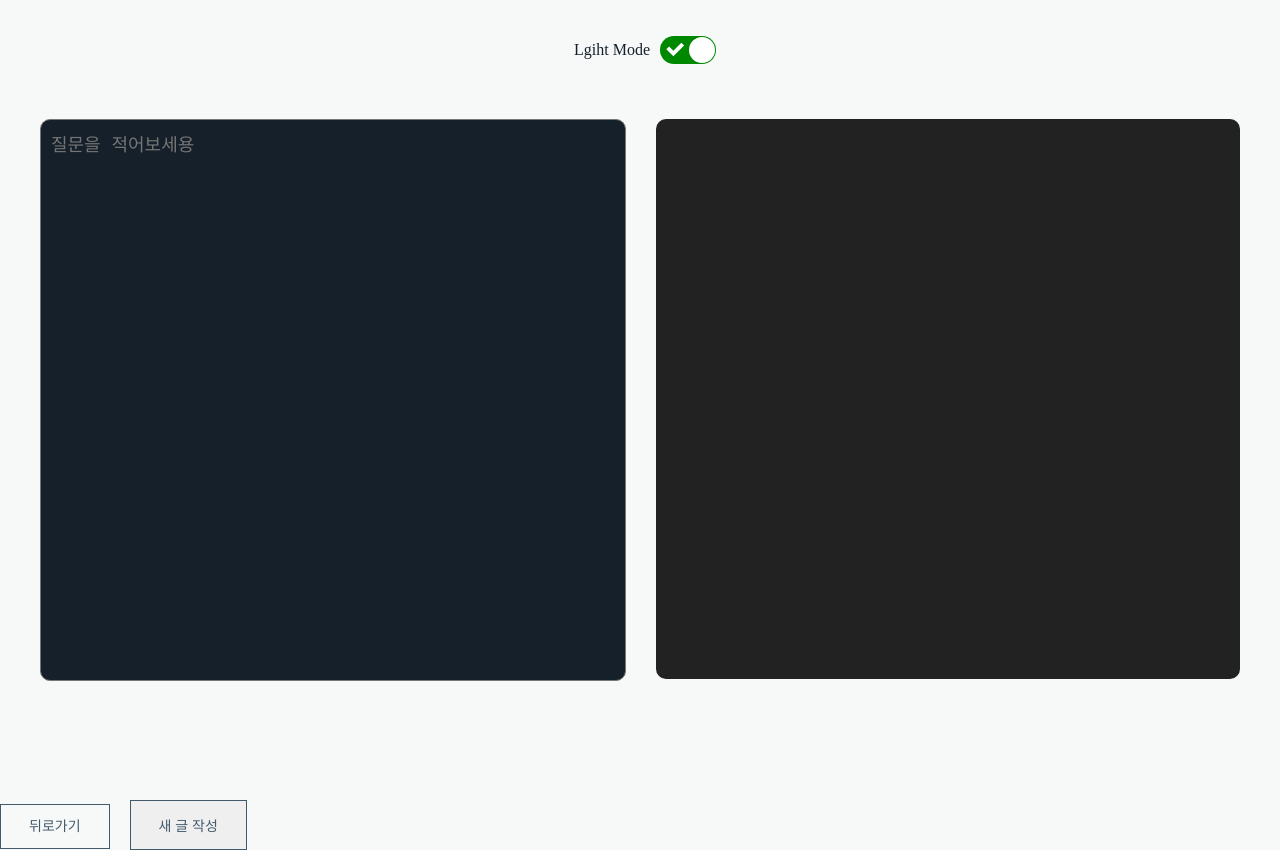
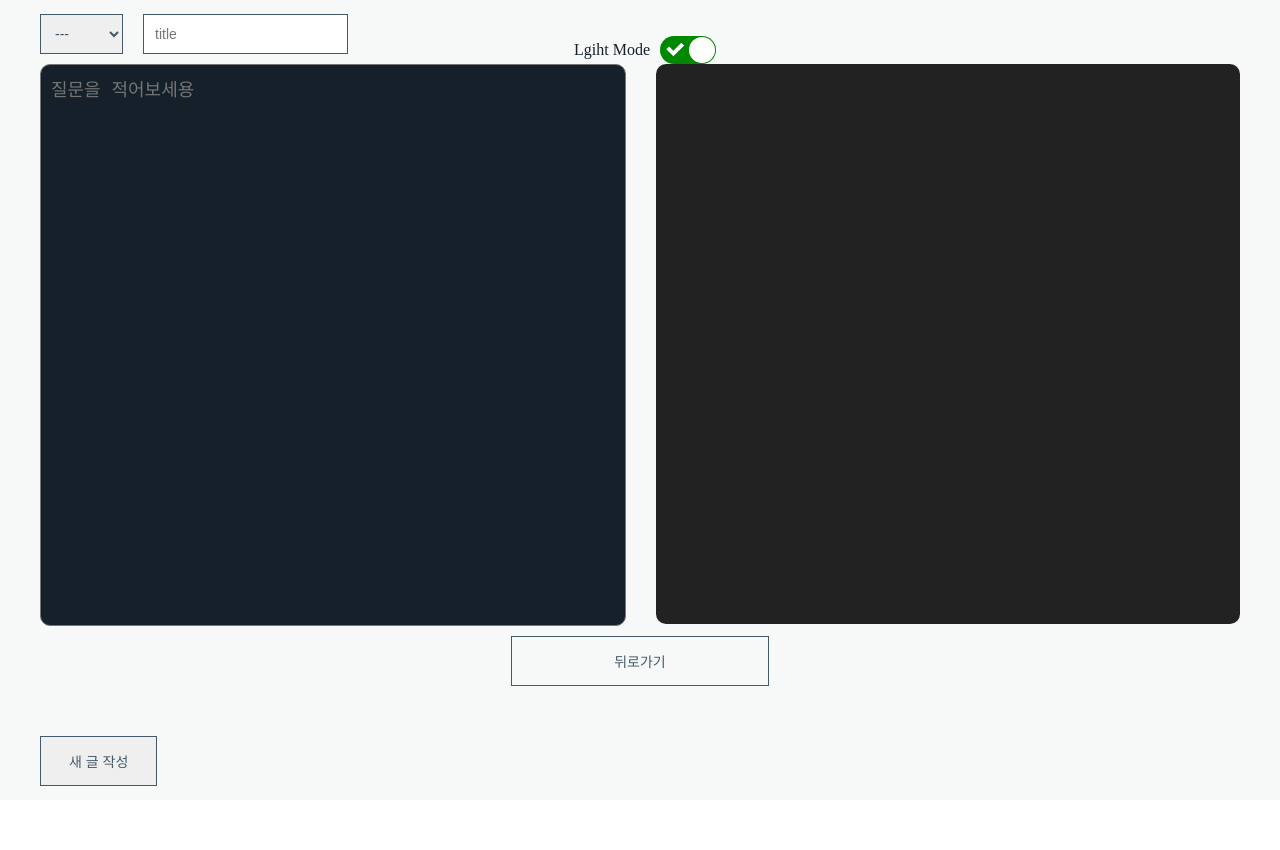
Before and after one commit to Sunghoman/todolist, a React (Create React App) app: page /editor in a window 1280 px wide. After the commit the page ends 800 px from the top, so only its background shows below. Built offline with nearby package versions, Linux system fonts and the light colour scheme; no server answers; data requests are answered from the project's data file; a web font is replaced by a local one.

Commit message:
리스트 화면 새 글 작성 버튼 위치 수정

```diff
--- a/server/db.json
+++ b/server/db.json
@@ -26,6 +26,84 @@
       "date": "2022-10-13",
       "tag": "react",
       "comments": []
+    },
+    {
+      "id": 4
+    },
+    {
+      "markDown": "123",
+      "id": 5
+    },
+    {
+      "2": "",
+      "id": 6
+    },
+    {
+      "title": "2",
+      "markDown": "2",
+      "tag": "2",
+      "id": 7
+    },
+    {
+      "title": "질문입니다!!",
+      "markDown": "질문입니다!!",
+      "id": 8
+    },
+    {
+      "markDown": "질문입니다~~~~~~~~~~~~~~~~",
+      "id": 9
+    },
+    {
+      "markDown": "모르겠습니다ㅠㅠ",
+      "id": 10
+    },
+    {
+      "markDown": "123",
+      "id": 11
+    },
+    {
+      "markDown": {
+        "markDown": "123",
+        "title": "title"
+      },
+      "id": 12
+    },
+    {
+      "markDown": {
+        "markDown": "123",
+        "title": "title",
+        "tag": "react"
+      },
+      "id": 13
+    },
+    {
+      "markDown": {
+        "markDown": "너무 어렵네요",
+        "title": "스프링 어려워요",
+        "tag": "spring"
+      },
+      "id": 14
+    },
+    {
+      "markDown": "너무어려워요",
+      "title": "리액트",
+      "tag": "react",
+      "id": 15
+    },
+    {
+      "markDown": "힝",
+      "title": "ㅠㅠ",
+      "tag": "react",
+      "status": "Working",
+      "date": "2022-10-18",
+      "id": 16
+    },
+    {
+      "title": "",
+      "tag": "",
+      "status": "Working",
+      "date": "2022-10-18",
+      "id": 17
     }
   ]
 }
--- a/src/App.css
+++ b/src/App.css
@@ -62,9 +62,11 @@ button {
   flex-direction: row;
   min-height: 100vh;
 }
-.container {
+.editer-wrap {
   max-width: 1200px;
   width: 98%;
+}
+.container {
   margin: auto;
   display: flex;
   justify-content: space-between;
--- a/src/components/todoList/List.jsx
+++ b/src/components/todoList/List.jsx
@@ -1,6 +1,11 @@
 import { useDispatch, useSelector } from "react-redux";
-import { Output, TodoListBody, TodoListItem } from "../../style/list_styled";
-import { MainLink } from "../../style/main_styled";
+import {
+  MainLink,
+  Output,
+  TodoAddButton,
+  TodoListBody,
+  TodoListItem,
+} from "../../style/list_styled";
 import { useChangeTodo } from "../hooks/useChangeTodo";
 import { useNavigate, Outlet } from "react-router-dom";
 import { useEffect } from "react";
@@ -21,10 +26,14 @@ export const List = () => {
 
   return (
     <>
+      <TodoAddButton>
+        <MainLink to="/editor">새 글 작성하기</MainLink>
+      </TodoAddButton>
       <TodoListBody>
         <div>
           {todos.map((todo) => {
             return (
+              <div>
                 <TodoListItem key={todo.id}>
                   <div>Tag: {todo.tag}</div>
                   <div>{todo.title}</div>
@@ -39,10 +48,10 @@ export const List = () => {
                     상세보기
                   </button>
                 </TodoListItem>
+              </div>
             );
           })}
         </div>
-        <MainLink to="/editer">새 글 작성하기</MainLink>
       </TodoListBody>
       <Output className="list-output">
         <Outlet></Outlet>
--- a/src/components/todoList/Main.jsx
+++ b/src/components/todoList/Main.jsx
@@ -36,7 +36,7 @@ export const Main = () => {
               당신의 고민의 흔적이 다른 사람들을 도울 수 있읍니다.
               <br />
             </MainText>
-            <MainLink to="/editer">이 버튼 옮겨야함(새 글 작성)</MainLink>
+            <MainLink to="/editor">이 버튼 옮겨야함(새 글 작성)</MainLink>
           </MainFront>
         </MainContainer>
       </MainPage>
--- a/src/components/todoList/TodoEditor.jsx
+++ b/src/components/todoList/TodoEditor.jsx
@@ -1,8 +1,16 @@
 import React, { useEffect, useState } from "react";
 import { useDispatch } from "react-redux";
 import ReactMarkdown from "react-markdown";
-import { MainButton, MainLink } from "../../style/list_styled";
+import {
+  ButtonSet,
+  Input,
+  MainButton,
+  MainLink,
+  Select,
+  TagAndTitle,
+} from "../../style/list_styled";
 import { addPostDB } from "../../redux/async/post";
+import { useTodo } from "../hooks/useTodo";
 
 const TodoEditor = () => {
   const dispatch = useDispatch(); // 액션을 트리거 해주는 것
@@ -12,11 +20,29 @@ const TodoEditor = () => {
   const [markDown, setMarkdown] = useState();
   const addTodoEditer = () => {
     console.log(markDown);
-    dispatch(addPostDB(markDown));
+    dispatch(addPostDB({ markDown, title, tag, status, date }));
   };
+  const { todo, getInputs, handleChange } = useTodo();
+  const { title, tag, status, date } = todo;
   return (
     <div>
       <div className="wrap">
+        <div className="editer-wrap">
+          <TagAndTitle>
+            <Select name="tag" onChange={handleChange}>
+              <option value="">---</option>
+              <option value="react">React</option>
+              <option value="spring">Spring</option>
+            </Select>
+            <Input
+              id="title"
+              type="text"
+              placeholder="title"
+              name="title"
+              value={title}
+              onChange={getInputs}
+            />
+          </TagAndTitle>
           <div className="container">
             <textarea
               id="markDown"
@@ -30,11 +56,13 @@ const TodoEditor = () => {
               <ReactMarkdown>{markDown}</ReactMarkdown>
             </div>
           </div>
-      </div>
+          <ButtonSet>
             <MainLink to="/">뒤로가기</MainLink>
             <MainButton onClick={addTodoEditer}>새 글 작성</MainButton>
+          </ButtonSet>
+        </div>
+      </div>
     </div>
   );
 };
-
 export default TodoEditor;
--- a/src/features/todoList/apis.js
+++ b/src/features/todoList/apis.js
@@ -3,15 +3,15 @@ import axios from "axios";
 const BASE_URL = "http://localhost:3001";
 
 export const getTodoListEditerApi = async () => {
-  const response = await axios.get(`${BASE_URL}/editer`);
+  const response = await axios.get(`${BASE_URL}/editor`);
   console.log(response.data);
 
   return response.data;
 };
 export const addTodoEditerApi = (todo) => {
   console.log(todo);
-  axios.post(`${BASE_URL}/editer`, { markDown: todo });
+  axios.post(`${BASE_URL}/editor`, todo);
 };
 export const delTodoEditerApi = (id) => {
-  axios.delete(`${BASE_URL}/editer/${id}`);
+  axios.delete(`${BASE_URL}/editor/${id}`);
 };
--- a/src/pages/todoList/TodoList.jsx
+++ b/src/pages/todoList/TodoList.jsx
@@ -16,9 +16,8 @@ const TodoList = () => {
   );
 };
 const TodoListContainer = styled.div`
-  display: grid;
-  grid-template-columns: 36% 65%;
-  grid-template-rows: 10% 90%;
-  column-gap: 20px;
+  display: flex;
+  flex-wrap: wrap;
+  justify-content: space-between;
 `;
 export default TodoList;
--- a/src/style/list_styled.jsx
+++ b/src/style/list_styled.jsx
@@ -1,7 +1,7 @@
 import styled from "styled-components";
 import { Link } from "react-router-dom";
 export const TodoListBody = styled.div`
-  width: 420px;
+  width: 32%;
   overflow: scroll;
   height: 540px;
   ::-webkit-scrollbar {
@@ -21,15 +21,12 @@ export const TodoListItem = styled.div`
   &:hover {
     transform: translateX(3%);
   }
-`
+`;
 export const H4 = styled.h4`
   margin: 20px auto;
 `;
 export const Output = styled.div`
-  grid-row-start: 1;
-  grid-column-start: 2;
-  grid-row-end: 3;
-  width: 100%;
+  width: calc(100% - 34%);
   height: 540px;
   border-radius: 10px;
   background-color: #f7f9f9;
@@ -50,16 +47,46 @@ export const MainButton = styled.button`
     border: 2px solid #7da4c5;
   }
 `;
+export const Select = styled.select`
+  text-decoration: none;
+  color: #435a6b;
+  border: 1px solid #435a6b;
+  padding: 10px;
+  transition: all 0.3s ease;
+  font-size: 14px;
+`;
+export const Input = styled.input`
+  margin-left: 20px;
+  text-decoration: none;
+  color: #435a6b;
+  border: 1px solid #435a6b;
+  padding: 11px;
+  transition: all 0.3s ease;
+  font-size: 14px;
+`;
+export const TagAndTitle = styled.div`
+  margin-bottom: 10px;
+`;
+export const ButtonSet = styled.div`
+  margin-top: 10px;
+`;
 export const MainLink = styled(Link)`
-  margin-right: 20px;
+  margin: 0 auto 50px;
   text-decoration: none;
   color: #435a6b;
   border: 1px solid #435a6b;
   padding: 1em 2em;
   transition: all 0.3s ease;
   font-size: 14px;
+  width: 200px;
+  display: block;
+  text-align: center;
   &:hover {
     color: #7da4c5;
     border: 2px solid #7da4c5;
   }
 `;
+export const TodoAddButton = styled.div`
+  margin: auto;
+  width: 100%;
+`;
```
Lines whose indentation alone changed are shown as unchanged.
